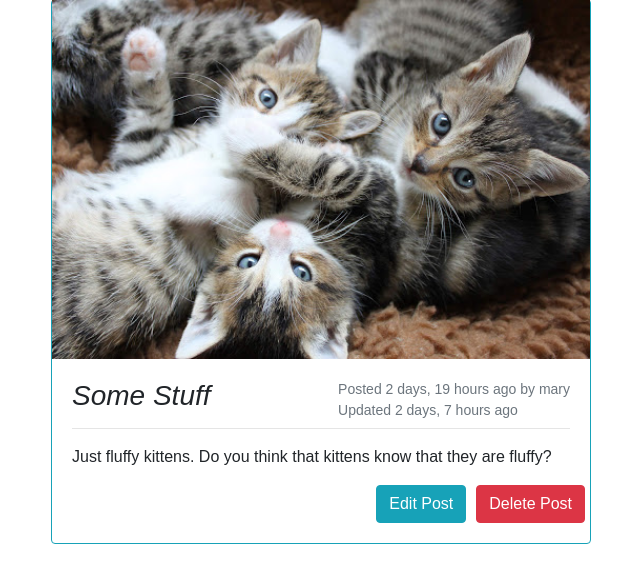
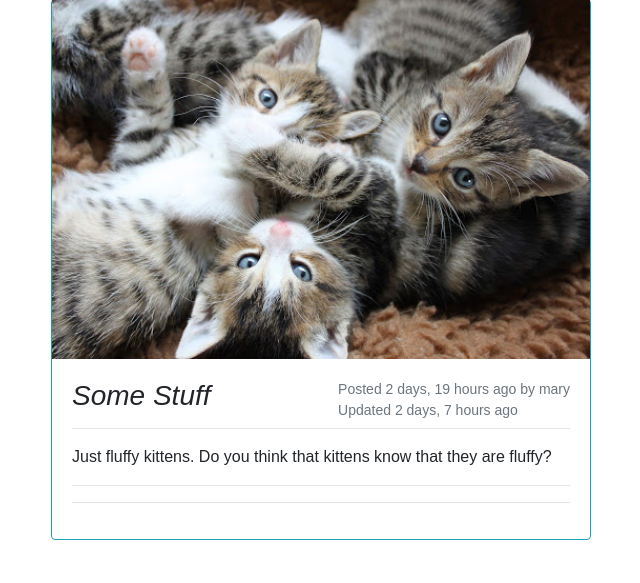
Before and after one commit to Waithera-m/Blogify, a Django app: a page that uses blog/templates/blog/detail.html in a window 1280 px wide. Shown: the part 109-692 px from the top of the page, without its empty margins (319-959 px from the left). Run offline with Django 3.2, Linux system fonts and the light colour scheme; data comes from the database, SQL or seed files in the repository; both versions use the stored data as it was after the commit; some libraries are stand-ins or nearby versions.

Commit message:
Restrict who can see update and delete post options and truncate long post titles

```diff
--- a/blog/templates/blog/detail.html
+++ b/blog/templates/blog/detail.html
@@ -23,6 +23,7 @@
                     <h3 style="font-style: italic;">{{post.title}}</h3>
                     <hr>
                     <p style="float: left;">{{post.content|linebreaks}}</p>
+                    <hr>
 
                     <div id="disqus_thread"></div>
                     <script>
@@ -40,11 +41,13 @@
                     })();
                     </script>
                     <noscript>Please enable JavaScript to view the <a href="https://disqus.com/?ref_noscript">comments powered by Disqus.</a></noscript>
-
-                    <div class="row" style="float: right">
+                    <hr>
+                    {% if request.user == post.user %}
+                    <div class="row" style="float: left;">
                         <a href="{% url 'blog:update' post.id %}" class="btn btn-info" style="margin-right: 10px;">Edit Post</a>
                         <a href="{% url 'blog:delete' post.id %}" class="btn btn-danger">Delete Post</a>
                     </div>
+                    {% endif %}
                 </div>
             </div>
         </div>
```
Also changed, not shown: db.sqlite3.
